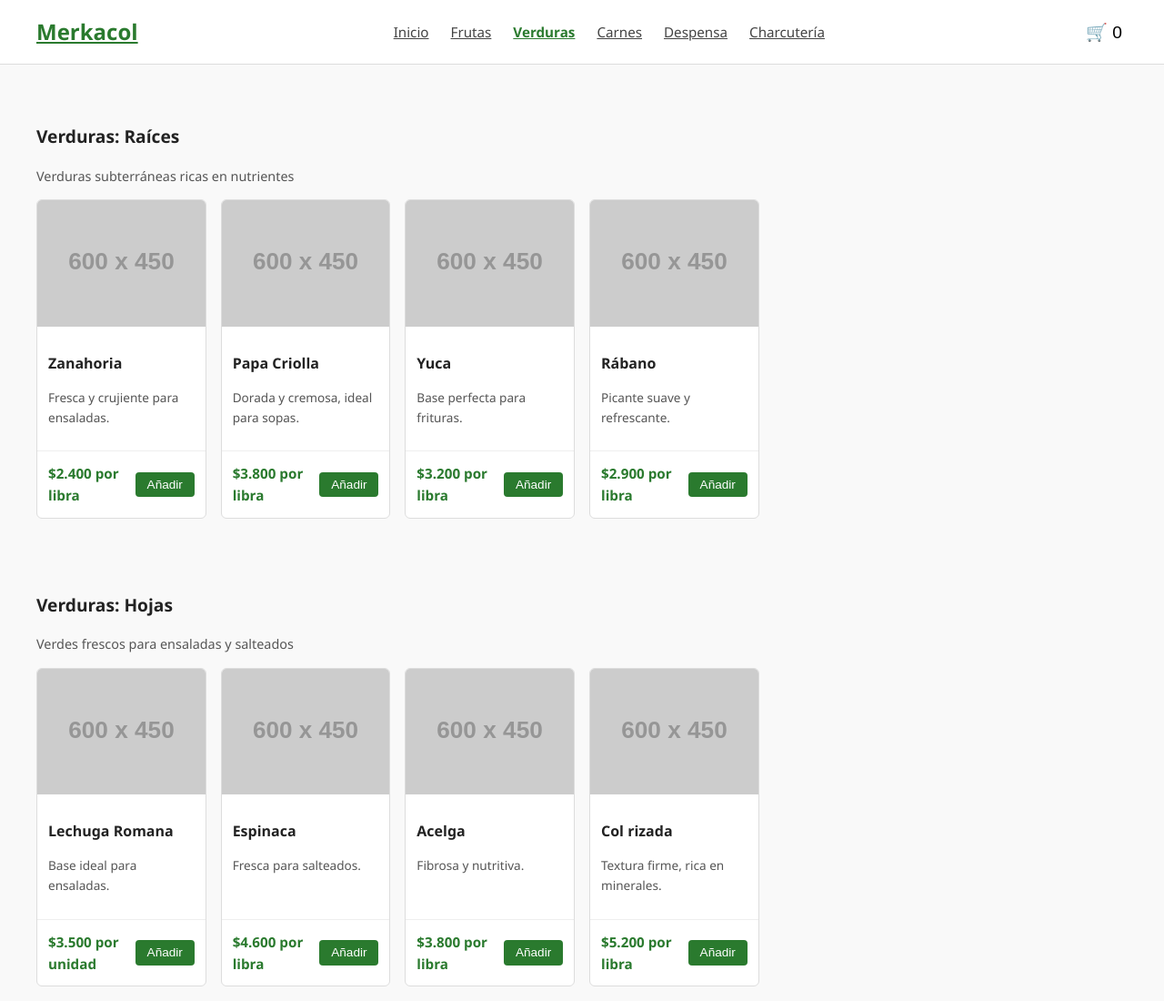
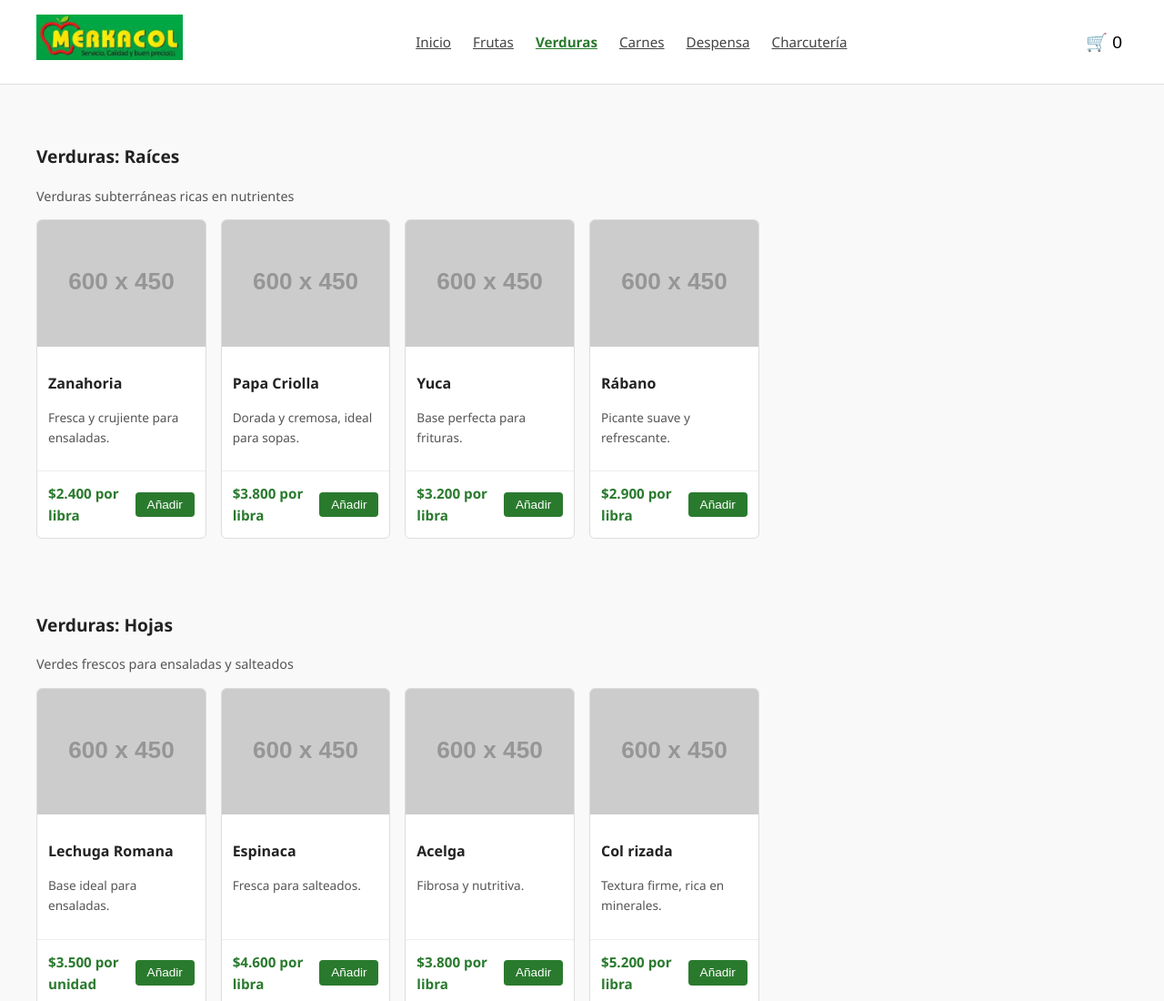
Before and after one commit to Gamarinv10/merkacolwebsite, a plain HTML site: page verduras.html in a window 1280 px wide. Shown: the top 1100 px of the page at 91% size. Drawn offline with Linux system fonts and the light colour scheme; placeholder pictures from the web are drawn by us.

Commit message:
Update verduras.html

```diff
--- a/verduras.html
+++ b/verduras.html
@@ -9,7 +9,7 @@
 <body>
   <header class="header">
     <div class="container header__inner">
-      <a href="index.html" class="logo">Merkacol</a>
+      <a href="index.html" class="logo"><img src="images/logomerkacol.JPG" alt="Logo de Merkacol" height="50"></a>
       <nav class="nav">
         <a href="index.html">Inicio</a>
         <a href="frutas.html">Frutas</a>
```
